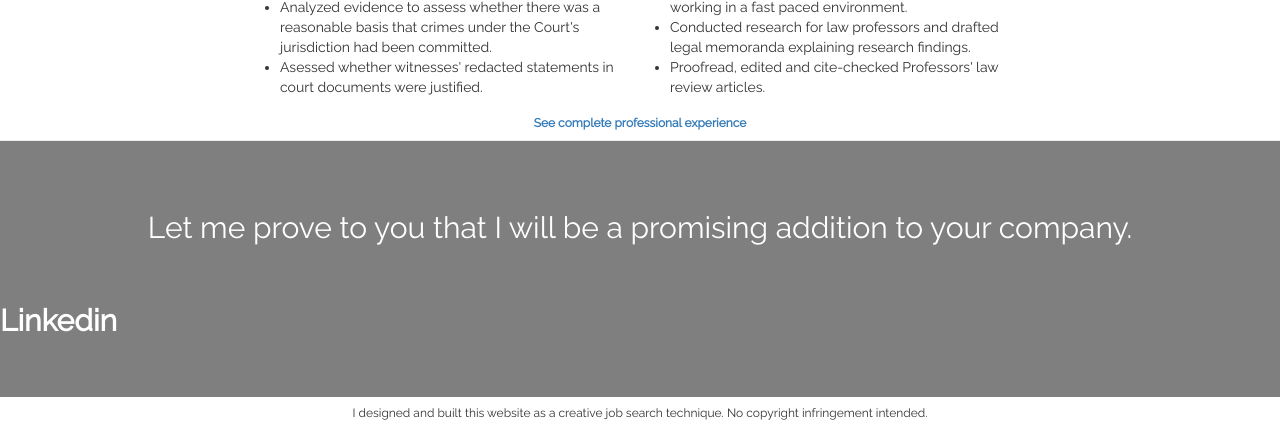
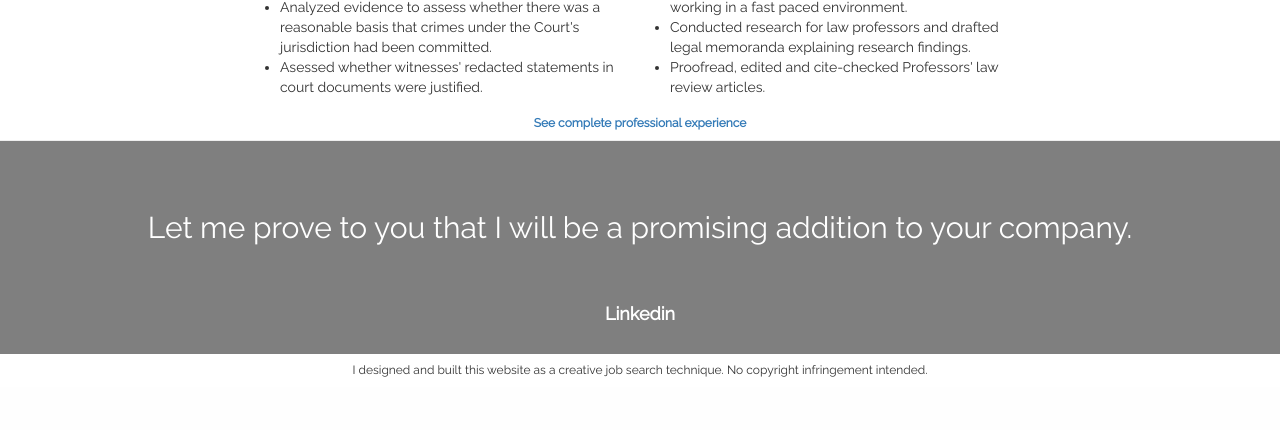
Before and after one commit to lizette112162/resume_app, a Flask app: page / in a window 1280 px wide. Shown: the part 2951-3381 px from the top of the page. After the commit the page ends 3328 px from the top, so only its background shows below. Run offline with Flask 2, Linux system fonts and the light colour scheme; some libraries are stand-ins or nearby versions.

Commit message:
Updated files

```diff
--- a/templates/index.html
+++ b/templates/index.html
@@ -71,9 +71,10 @@ body {
   background-color: rgba(0,0,0,0.5);
   color: white;
 }
-#contact p {
+#contact h4 {
   margin-top: 40px;
   text-align: center;
+  color: white;
 }
 #contact a:link {
   color: white !important;
@@ -285,7 +286,7 @@ body {
     <div id="contact">
         <h2 class="text-center" style="margin-bottom: 60px">Let me prove to you that I will be a promising addition to your company.</h2>
         <!-- <p><a href="mailto:ritamutyaba@gmail.com" target="_blank">Email me</a> -->
-        <h2><strong><a href="https://www.linkedin.com/pub/rita-mutyaba/21/b07/737" target="_blank">Linkedin</a></strong></h2>
+        <h4><strong><a href="https://www.linkedin.com/pub/rita-mutyaba/21/b07/737" target="_blank">Linkedin</a></strong></h4>
        </p>
    </div>
 
```
